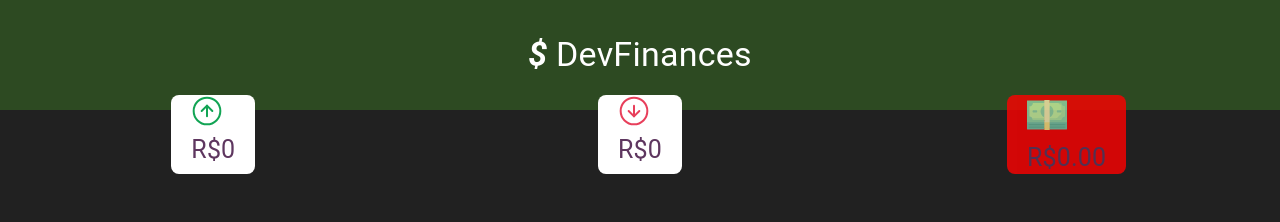
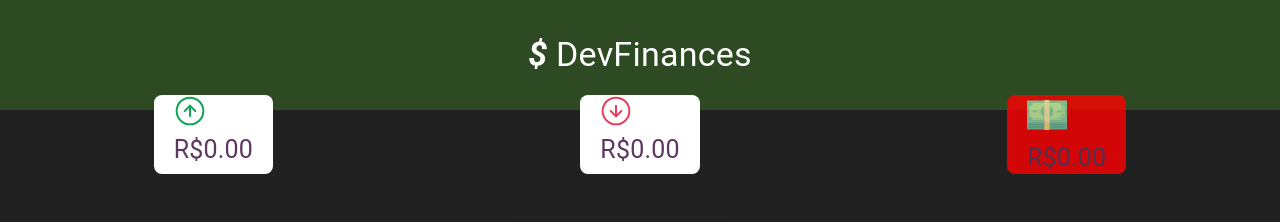
Before and after one commit to RicardinhoFilho/DevFinances-ReactApp, a React (Create React App) app: page / in a window 1280 px wide. Shown: the top 222 px of the page. Built offline with nearby package versions, Linux system fonts and the light colour scheme; no server answers.

Commit message:
Update Readme

```diff
--- a/src/Components/FirstPage/FirstPageComponents/CardFinance.jsx
+++ b/src/Components/FirstPage/FirstPageComponents/CardFinance.jsx
@@ -51,13 +51,13 @@ const CardFinance = ({data}) => {
 
         <Typography variant="h4" component="span" id="card-value" className="card">
         <img src={incomeImage}/><br/>
-        {`R$${income}`}
+        {`R$${income.toFixed(2)}`}
         </Typography>
 
 
         <Typography variant="h4" component="span" align="left" id="card-value" className="card">
         <img src={expenseImage}/><br/>
-        {`R$${expense * -1}`}
+        {`R$${(expense * -1).toFixed(2)}`}
         </Typography>
 
         <Typography variant="h4" component="span" align="left" id="card-value" className={total > 0 ? "positiveTotal" : "negativeTotal"}>
```
Also changed, not shown: 1 other file (tests, documents, lock files or other folders).
